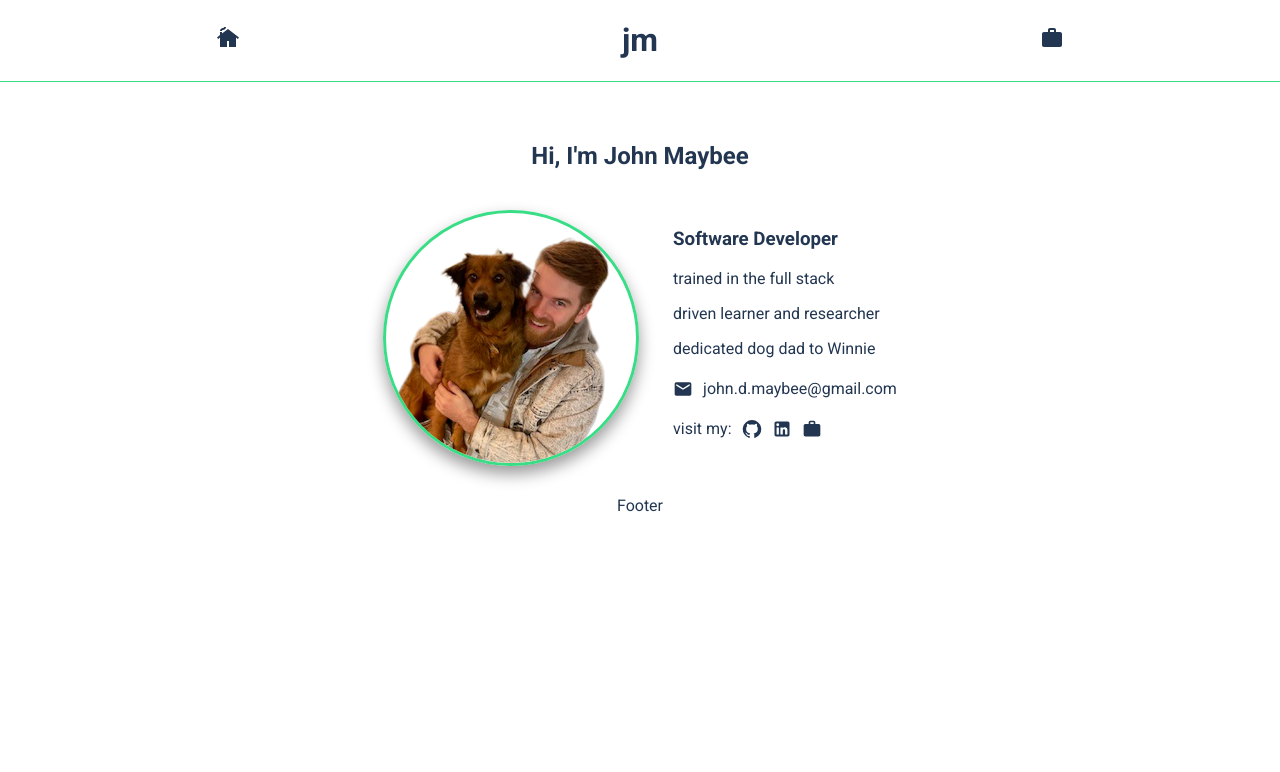
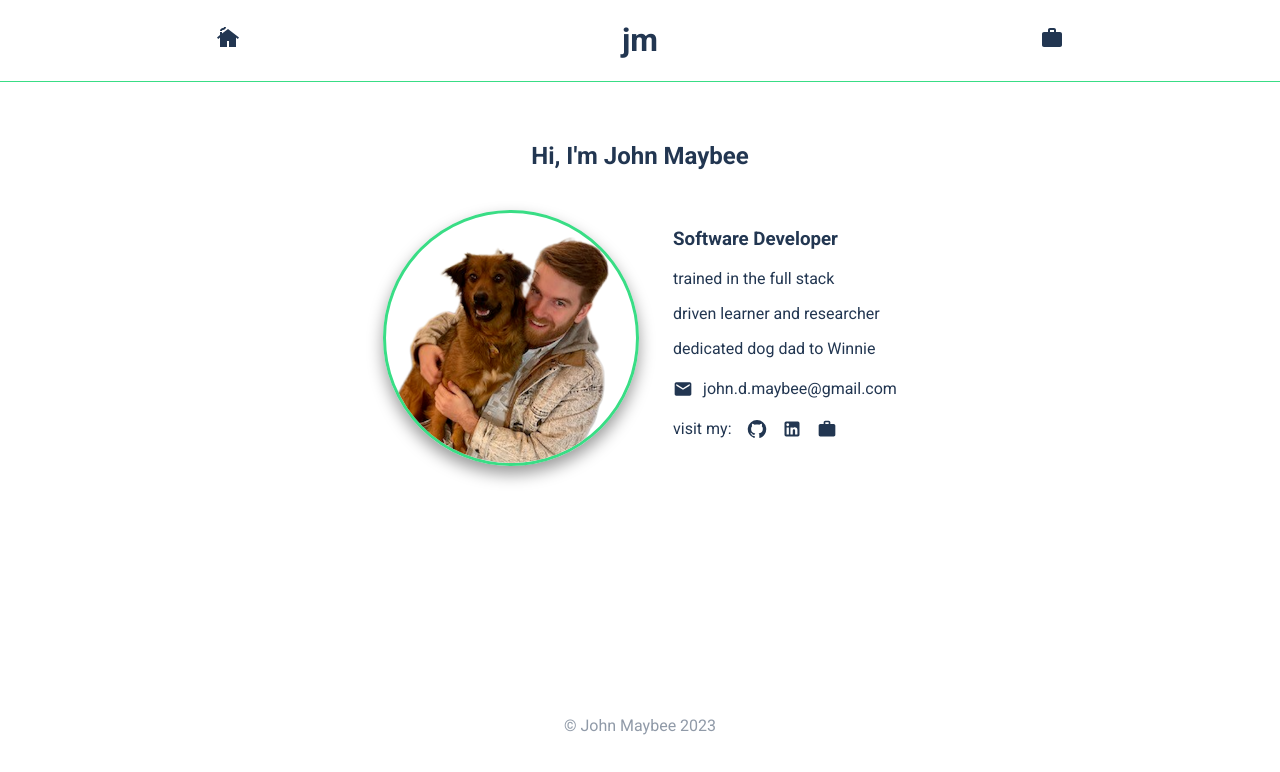
Before and after one commit to john-maybee/portfolio, a React (Create React App) app: page /#/home in a window 1280 px wide. Shown: the top 772 px of the page. Built offline with nearby package versions, Linux system fonts and the light colour scheme.

Commit message:
Updated the content in the footer. Then I updated the styling of the footer so it is always going to be stuck to the bottom of the page at full width.

```diff
--- a/src/components/App/App.css
+++ b/src/components/App/App.css
@@ -86,27 +86,31 @@ body {
 
 .githubIcon{
   top: 5px;
-  padding-left: 10px;
+  padding-left: 15px;
   position: relative;
 }
 
 .linkedinIcon{
   top: 5px;
-  padding-left: 10px;
+  padding-left: 15px;
   position: relative;
 }
 
 .workIcon{
   top: 5px;
-  padding-left: 10px;
+  padding-left: 15px;
   position: relative;
 }
 
 .footer{
-  padding-top: 20px;
-  padding-bottom: 20px;
-  color: #223651;
+  color: rgba(34, 54, 81, 0.5);
   text-align: center;
+  position: absolute;
+  left: 0;
+  bottom: 0;
+  height: 100px;
+  width: 100%;
+  overflow: hidden;
 }
 
 /* do I need to list transparent above? */
--- a/src/components/Footer/Footer.jsx
+++ b/src/components/Footer/Footer.jsx
@@ -3,7 +3,7 @@ import React from 'react';
 function Footer() {
     return(
         <div className='footer'>
-            <p>Footer</p>
+            <p>&copy; John Maybee 2023</p>
         </div>
     )
 }
```
